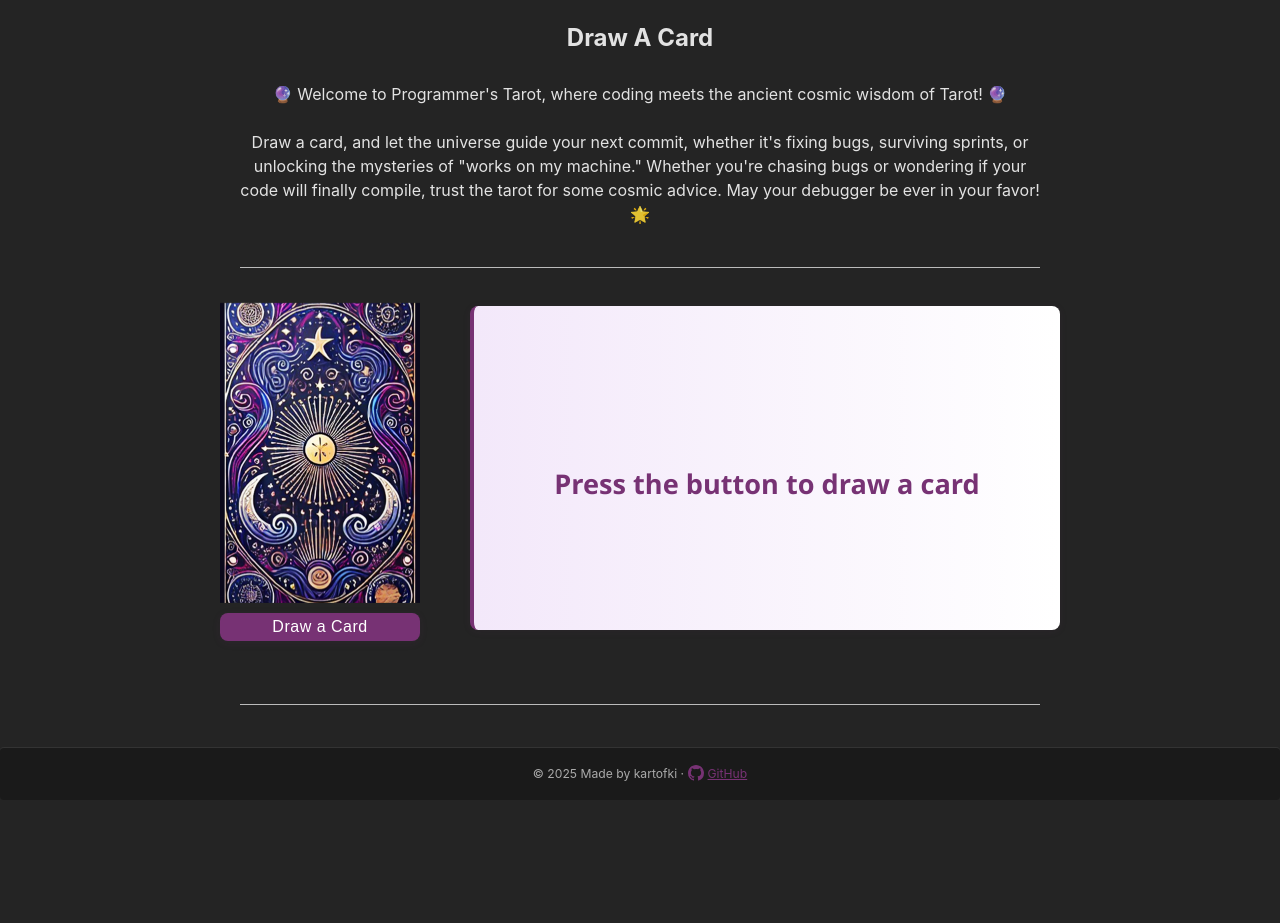
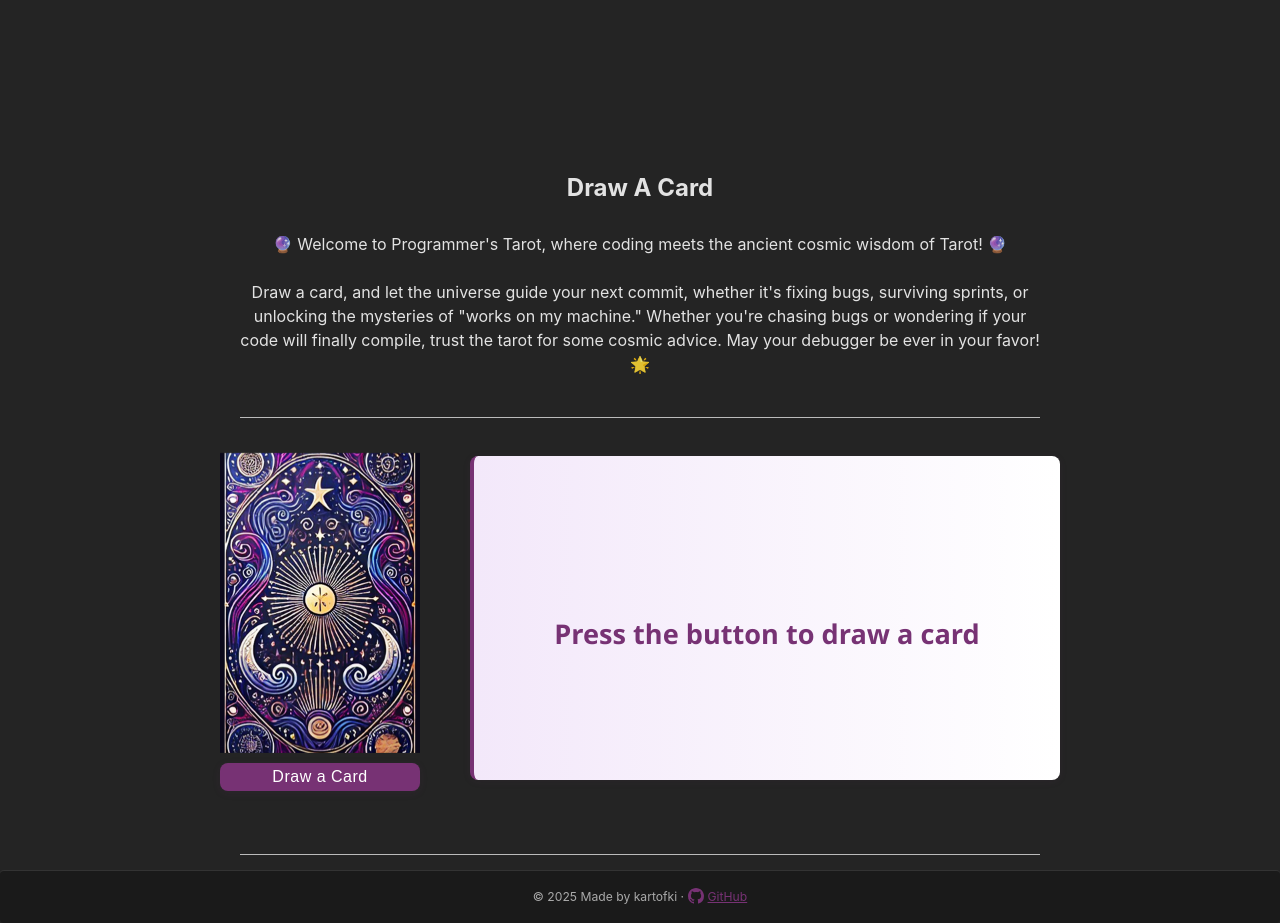
Before and after one commit to kartofki/ProgrammersTarot, a React (Vite) app in the folder programmers-tarot/: page / in a window 1280 px wide. Before the commit the page ends 800 px from the top, so only its background shows below. Built offline with nearby package versions, Linux system fonts and the light colour scheme.

Commit message:
padding adjustment

```diff
--- a/programmers-tarot/src/components/DrawCard/DrawCard.module.css
+++ b/programmers-tarot/src/components/DrawCard/DrawCard.module.css
@@ -1,4 +1,5 @@
 .drawCardContainer {
+  padding-top: 150px;
     max-width: 800px;
     display: flex;
     flex-direction: column;
```
